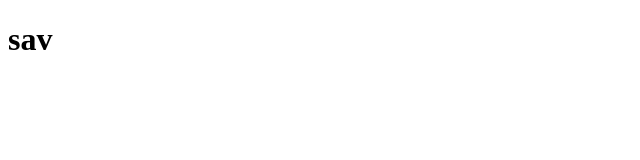
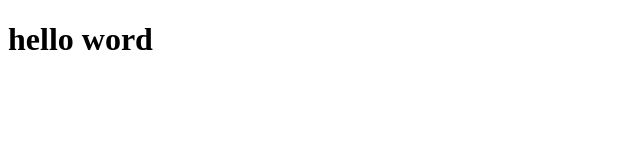
Before and after one commit to metighe/teste-, a plain HTML site: page index.html in a window 1280 px wide. Shown: the whole page, without its empty margins (0-640 px from the left). Drawn offline with Linux system fonts and the light colour scheme.

Commit message:
Update index.html

```diff
--- a/index.html
+++ b/index.html
@@ -6,6 +6,7 @@
     <title>Document</title>
 </head>
 <body>
-    <h1>sav</h1>
+    <h1>hello word</h1>
 </body>
+
 </html>
```
